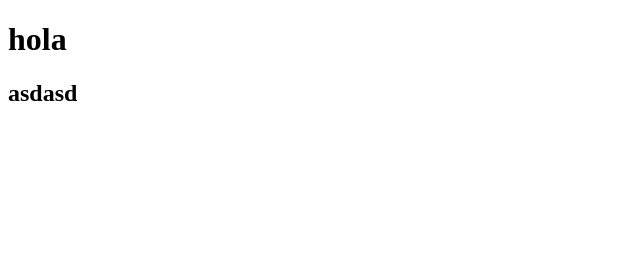
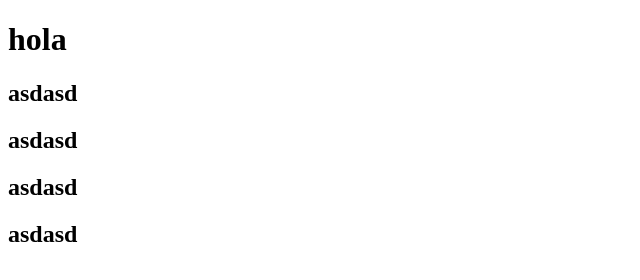
Before and after one commit to profe-benja/arq-009D, a plain HTML site: page index.html in a window 1280 px wide. Shown: the whole page, without its empty margins (0-640 px from the left). Drawn offline with Linux system fonts and the light colour scheme.

Commit message:
se modifico el index

```diff
--- a/index.html
+++ b/index.html
@@ -10,5 +10,8 @@
     <h1>hola</h1>
 
     <h2>asdasd</h2>
+    <h2>asdasd</h2>
+    <h2>asdasd</h2>
+    <h2>asdasd</h2>
 </body>
 </html>
```
